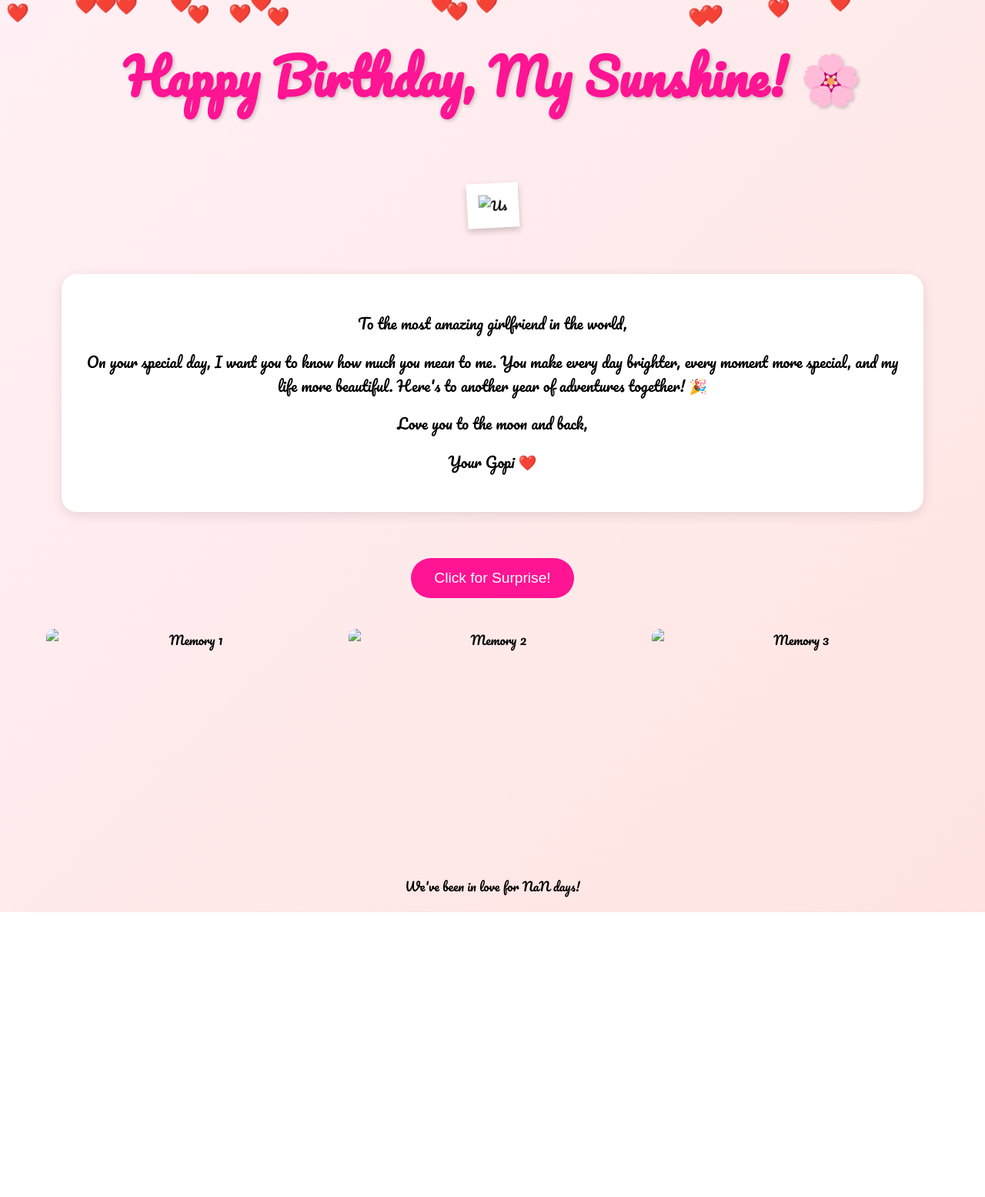
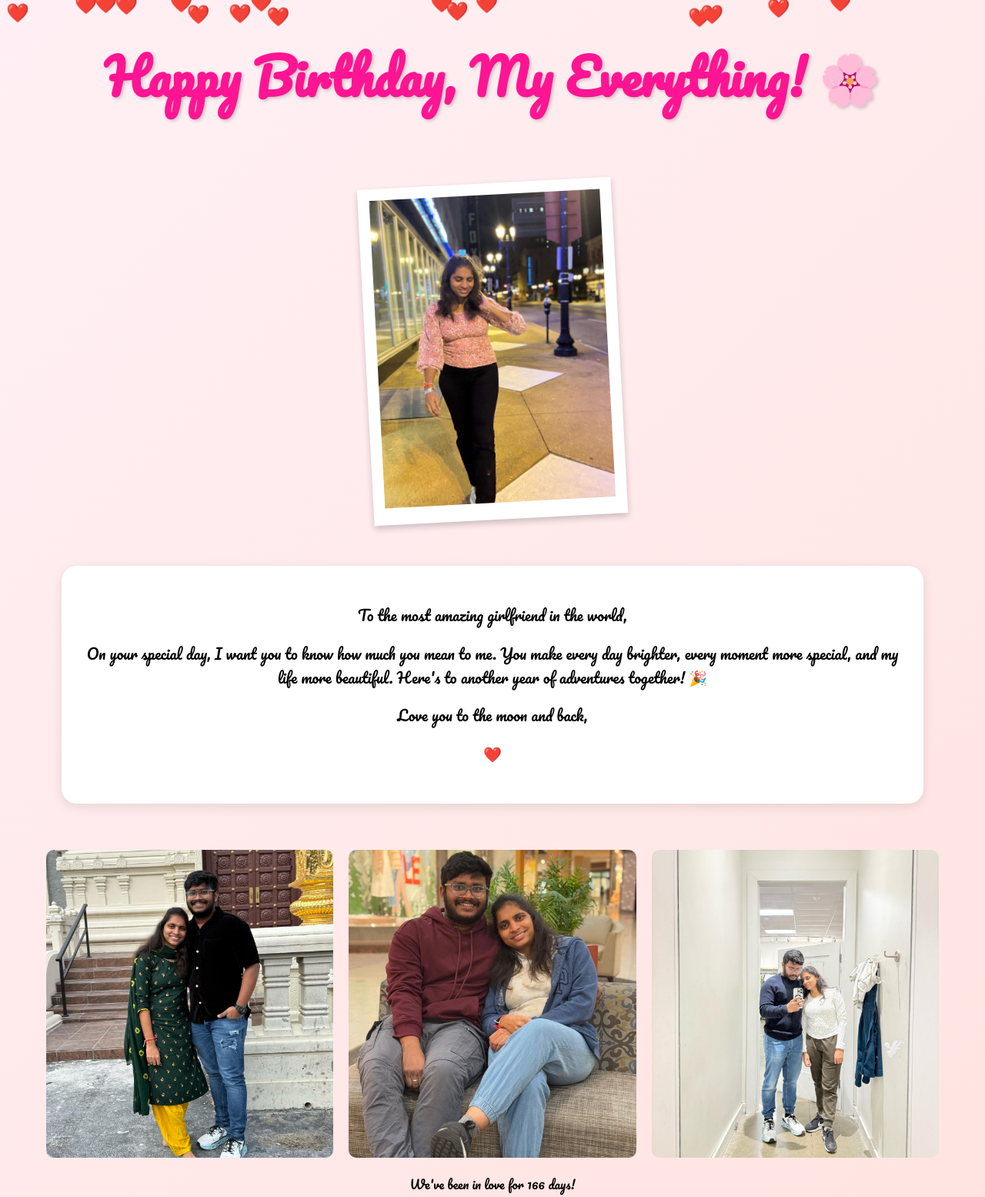
Before and after one commit to abhiishekk02/hopi, a plain HTML site: page index.html in a window 1280 px wide. Shown: the whole page at 77% size. Before the commit the page ends 1185 px from the top, so only its background shows below. Drawn offline with Linux system fonts and the light colour scheme.

Commit message:
first commit2

```diff
--- a/index.html
+++ b/index.html
@@ -66,7 +66,7 @@
 
       .gallery img {
         width: 100%;
-        height: 300px;
+        height: 400px;
         object-fit: cover;
         border-radius: 10px;
         transition: transform 0.3s;
@@ -134,14 +134,10 @@
     <div id="confetti"></div>
 
     <div class="container">
-      <h1>Happy Birthday, My Sunshine! 🌸</h1>
+      <h1>Happy Birthday, My Everything! 🌸</h1>
 
       <div class="polaroid">
-        <img
-          src="YOUR_PHOTO_URL"
-          alt="Us"
-          style="width: 300px; height: 400px"
-        />
+        <img src="./Single.jpeg" alt="Us" style="width: 300px; height: 400px" />
       </div>
 
       <div class="message">
@@ -152,15 +148,16 @@
           beautiful. Here's to another year of adventures together! 🎉
         </p>
         <p>Love you to the moon and back,</p>
-        <p>Your Gopi ❤️</p>
+        <p>❤️</p>
       </div>
 
-      <button onclick="showLove()">Click for Surprise!</button>
+      <!-- <button onclick="showLove()">Click for Surprise!</button> -->
 
       <div class="gallery">
-        <img src="PHOTO1_URL" alt="Memory 1" />
-        <img src="PHOTO2_URL" alt="Memory 2" />
-        <img src="PHOTO3_URL" alt="Memory 3" />
+        <img src="./grp2.jpeg" alt="Memory 2" />
+        <img src="./grp1.jpeg" alt="Memory 1" />
+
+        <img src="./grp3.jpeg" alt="Memory 3" />
       </div>
 
       <div id="loveCounter">
@@ -168,10 +165,10 @@
       </div>
     </div>
 
-    <audio
+    <!-- <audio
       id="birthdaySong"
       src="https://www.soundhelix.com/examples/mp3/SoundHelix-Song-1.mp3"
-    ></audio>
+    ></audio> -->
 
     <script>
       // Confetti effect
@@ -187,7 +184,7 @@
       }
 
       // Love counter
-      const startDate = new Date("YOUR_START_DATE"); // Replace with your date
+      const startDate = new Date("2024-08-25"); // Replace with your date
       function updateCounter() {
         const diff = new Date() - startDate;
         document.getElementById("days").innerText = Math.floor(
```
Also changed, not shown: Single.jpeg (added), grp1.jpeg (added), grp2.jpeg (added), grp3.jpeg (added).
